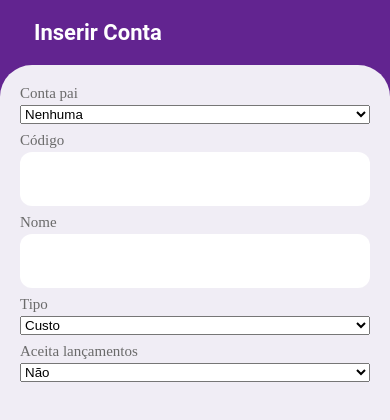
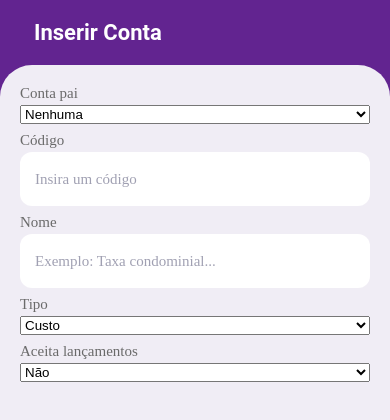
Before and after one commit to yagofrancia/alist, a React Native app: screen /CreateAccount in a window 390 px wide. Shown: the top 420 px of the page. Built offline with nearby package versions, Linux system fonts and the light colour scheme; grey boxes are pictures that could not be loaded.

Commit message:
form ui changes

```diff
--- a/src/components/molecules/text-field/text-field.tsx
+++ b/src/components/molecules/text-field/text-field.tsx
@@ -5,14 +5,21 @@ import {
   TextInputChangeEventData,
 } from 'react-native';
 import styles from './styles';
+import R from '../../../res';
 
 type TextFieldProps = {
   editable?: boolean;
   value: string;
+  placeholder?: string;
   onChange: (e: string | React.ChangeEvent<any>) => void;
 };
 
-export default function TextField({editable, value, onChange}: TextFieldProps) {
+export default function TextField({
+  editable,
+  value,
+  onChange,
+  placeholder,
+}: TextFieldProps) {
   function handleChange(e: NativeSyntheticEvent<TextInputChangeEventData>) {
     onChange(e.nativeEvent.text);
   }
@@ -21,7 +28,9 @@ export default function TextField({editable, value, onChange}: TextFieldProps) {
       editable={editable}
       style={styles.root}
       value={value}
+      placeholder={placeholder}
       onChange={handleChange}
+      placeholderTextColor={R.colors.grayLight}
     />
   );
 }
--- a/src/components/organisms/create-account-form/create-account-form.tsx
+++ b/src/components/organisms/create-account-form/create-account-form.tsx
@@ -181,12 +181,14 @@ export default function CreateAccountForm({formRef}: CreateAccountFormProps) {
         <TextField
           value={formik.values.code}
           onChange={formik.handleChange('code')}
+          placeholder="Insira um código"
         />
       </LabeledInput>
       <LabeledInput label="Nome" error={formik.errors.name}>
         <TextField
           value={formik.values.name}
           onChange={formik.handleChange('name')}
+          placeholder="Exemplo: Taxa condominial..."
         />
       </LabeledInput>
       <LabeledInput label="Tipo">
```
